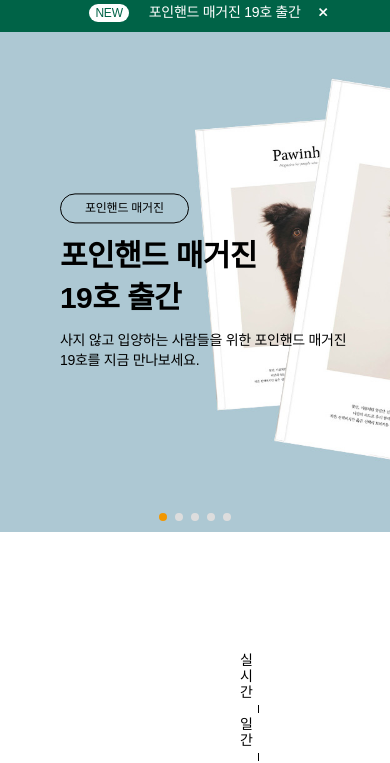
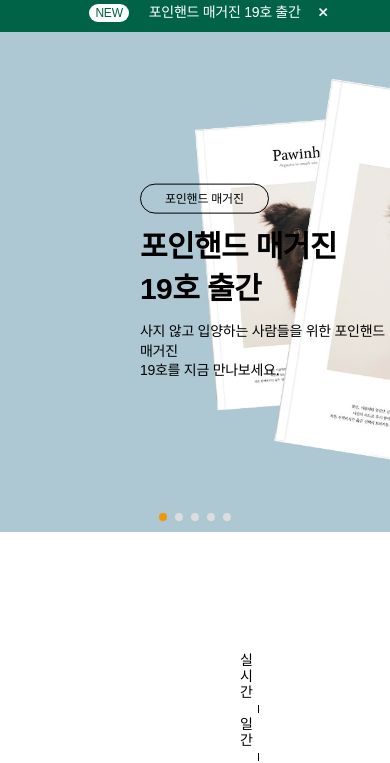
Before and after one commit to surim95/project-res-pawinhand, a plain HTML site: page index.html in a window 390 px wide. Shown: the part 83-846 px from the top of the page. Drawn offline with nearby package versions, Linux system fonts and the light colour scheme; a web font is replaced by a local one.

Commit message:
반응형 진행중

```diff
--- a/scripts/scroll.js
+++ b/scripts/scroll.js
@@ -38,7 +38,6 @@ const bestScroll = new Swiper('.best_scroll',{
 })
 const supportScroll = new Swiper('.support_scroll',{
     slidesPerView: 'auto',
-    /* spaceBetween: 50, */
     /* autoplay:{delay:3000,
         reverseDirection:true,
     }, */
--- a/styles/responsive.css
+++ b/styles/responsive.css
@@ -50,7 +50,7 @@
         height: 500px;
     }
     main .main_bnr_wrap .swiper .swiper-wrapper .swiper-slide .main_bnr_txt {
-        left: 60px;
+        left: 140px;
     }
     main .main_bnr_wrap .swiper .swiper-wrapper .swiper-slide .main_bnr_txt h2 {
         font-size: 0.75rem; font-weight: 500;
```
